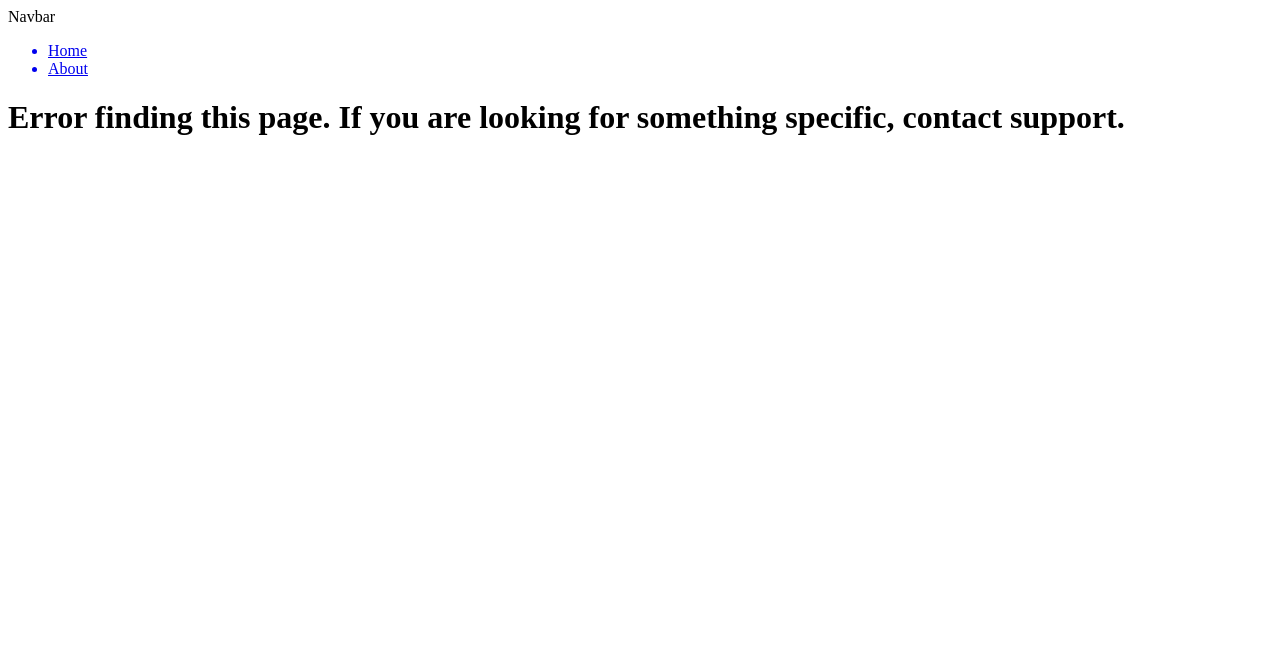
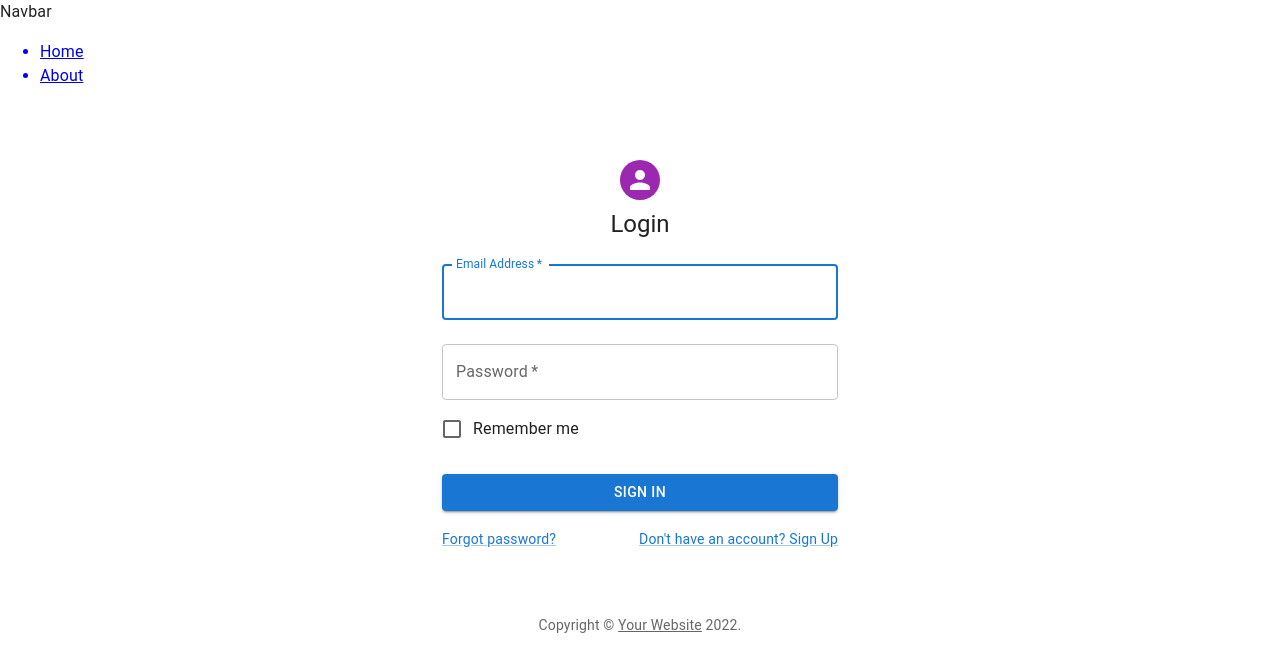
Before and after one commit to devamcodes/MealsToGo, a React (Create React App) app: page /login in a window 1280 px wide. Shown: the top 672 px of the page. Built offline with nearby package versions, Linux system fonts and the light colour scheme; the HTML template or start-up script is replaced by a standard one.

Commit message:
feat: modified signup page, added login page, router updated to accomodate the new pages.

```diff
--- a/src/pages/login/Login.js
+++ b/src/pages/login/Login.js
@@ -0,0 +1,118 @@
+import * as React from "react";
+import Avatar from "@mui/material/Avatar";
+import Button from "@mui/material/Button";
+import CssBaseline from "@mui/material/CssBaseline";
+import TextField from "@mui/material/TextField";
+import FormControlLabel from "@mui/material/FormControlLabel";
+import Checkbox from "@mui/material/Checkbox";
+import Link from "@mui/material/Link";
+import Grid from "@mui/material/Grid";
+import Box from "@mui/material/Box";
+// import LockOutlinedIcon from "@mui/icons-material/LockOutlined";
+import Typography from "@mui/material/Typography";
+import Container from "@mui/material/Container";
+import { createTheme, ThemeProvider } from "@mui/material/styles";
+
+function Copyright(props) {
+  return (
+    <Typography
+      variant="body2"
+      color="text.secondary"
+      align="center"
+      {...props}
+    >
+      {"Copyright © "}
+      <Link color="inherit" href="/">
+        Your Website
+      </Link>{" "}
+      {new Date().getFullYear()}
+      {"."}
+    </Typography>
+  );
+}
+
+const theme = createTheme();
+
+export default function SignIn() {
+  const handleSubmit = (event) => {
+    event.preventDefault();
+    const data = new FormData(event.currentTarget);
+    console.log({
+      email: data.get("email"),
+      password: data.get("password"),
+    });
+  };
+
+  return (
+    <ThemeProvider theme={theme}>
+      <Container component="main" maxWidth="xs">
+        <CssBaseline />
+        <Box
+          sx={{
+            marginTop: 8,
+            display: "flex",
+            flexDirection: "column",
+            alignItems: "center",
+          }}
+        >
+          <Avatar sx={{ m: 1, bgcolor: "secondary.main" }}></Avatar>
+          <Typography component="h1" variant="h5">
+            Login
+          </Typography>
+          <Box
+            component="form"
+            onSubmit={handleSubmit}
+            noValidate
+            sx={{ mt: 1 }}
+          >
+            <TextField
+              margin="normal"
+              required
+              fullWidth
+              id="email"
+              label="Email Address"
+              name="email"
+              autoComplete="email"
+              autoFocus
+            />
+            <TextField
+              margin="normal"
+              required
+              fullWidth
+              name="password"
+              label="Password"
+              type="password"
+              id="password"
+              autoComplete="current-password"
+            />
+            <FormControlLabel
+              control={<Checkbox value="remember" color="primary" />}
+              label="Remember me"
+            />
+            <Button
+              type="submit"
+              fullWidth
+              variant="contained"
+              sx={{ mt: 3, mb: 2 }}
+            >
+              Sign In
+            </Button>
+            <Grid container>
+              <Grid item xs>
+                <Link href="#" variant="body2">
+                  Forgot password?
+                </Link>
+              </Grid>
+              <Grid item>
+                <Link href="#" variant="body2">
+                  {"Don't have an account? Sign Up"}
+                </Link>
+              </Grid>
+            </Grid>
+          </Box>
+        </Box>
+        <Copyright sx={{ mt: 8, mb: 4 }} />
+      </Container>
+    </ThemeProvider>
+  );
+}
--- a/src/pages/login/Signup.js
+++ b/src/pages/login/Signup.js
@@ -8,7 +8,7 @@
 import Link from "@mui/material/Link";
 import Grid from "@mui/material/Grid";
 import Box from "@mui/material/Box";
-import LockOutlinedIcon from "@mui/icons-material/LockOutlined";
+// import LockOutlinedIcon from "@mui/icons-material/LockOutlined";
 import Typography from "@mui/material/Typography";
 import Container from "@mui/material/Container";
 import { createTheme, ThemeProvider } from "@mui/material/styles";
@@ -33,7 +33,7 @@
 
 const theme = createTheme();
 
-export default function SignIn() {
+export default function SignUp() {
   const handleSubmit = (event) => {
     event.preventDefault();
     const data = new FormData(event.currentTarget);
@@ -56,64 +56,87 @@
           }}
         >
           <Avatar sx={{ m: 1, bgcolor: "secondary.main" }}>
-            <LockOutlinedIcon />
+            {/* <LockOutlinedIcon /> */}
           </Avatar>
           <Typography component="h1" variant="h5">
-            Sign in
+            Sign up
           </Typography>
           <Box
             component="form"
+            noValidate
             onSubmit={handleSubmit}
-            noValidate
-            sx={{ mt: 1 }}
+            sx={{ mt: 3 }}
           >
+            <Grid container spacing={2}>
+              <Grid item xs={12} sm={6}>
                 <TextField
-              margin="normal"
+                  autoComplete="given-name"
+                  name="firstName"
+                  required
+                  fullWidth
+                  id="firstName"
+                  label="First Name"
+                  autoFocus
+                />
+              </Grid>
+              <Grid item xs={12} sm={6}>
+                <TextField
+                  required
+                  fullWidth
+                  id="lastName"
+                  label="Last Name"
+                  name="lastName"
+                  autoComplete="family-name"
+                />
+              </Grid>
+              <Grid item xs={12}>
+                <TextField
                   required
                   fullWidth
                   id="email"
                   label="Email Address"
                   name="email"
                   autoComplete="email"
-              autoFocus
                 />
+              </Grid>
+              <Grid item xs={12}>
                 <TextField
-              margin="normal"
                   required
                   fullWidth
                   name="password"
                   label="Password"
                   type="password"
                   id="password"
-              autoComplete="current-password"
+                  autoComplete="new-password"
                 />
+              </Grid>
+              <Grid item xs={12}>
                 <FormControlLabel
-              control={<Checkbox value="remember" color="primary" />}
-              label="Remember me"
+                  control={
+                    <Checkbox value="allowExtraEmails" color="primary" />
+                  }
+                  label="I want to receive inspiration, marketing promotions and updates via email."
                 />
+              </Grid>
+            </Grid>
             <Button
               type="submit"
               fullWidth
               variant="contained"
               sx={{ mt: 3, mb: 2 }}
             >
-              Sign In
+              Sign Up
             </Button>
-            <Grid container>
-              <Grid item xs>
-                <Link href="#" variant="body2">
-                  Forgot password?
-                </Link>
-              </Grid>
+            <Grid container justifyContent="flex-end">
               <Grid item>
                 <Link href="#" variant="body2">
-                  {"Don't have an account? Sign Up"}
+                  Already have an account? Sign in
                 </Link>
               </Grid>
             </Grid>
           </Box>
         </Box>
-        <Copyright sx={{ mt: 8, mb: 4 }} />
+        <Copyright sx={{ mt: 5 }} />
       </Container>
     </ThemeProvider>
   );
```
Also changed, not shown: src/routes/Router.js (+10 -0 lines). Lines whose indentation alone changed are shown as unchanged.
